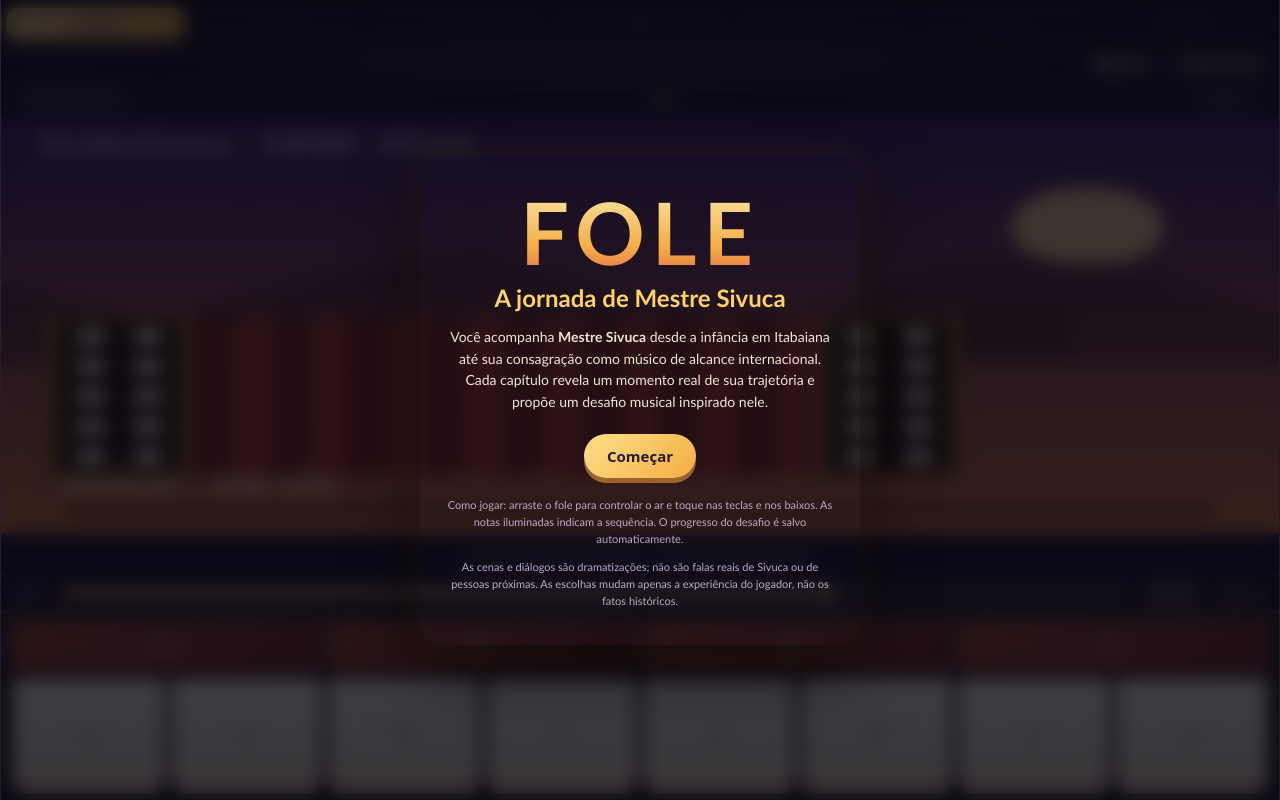
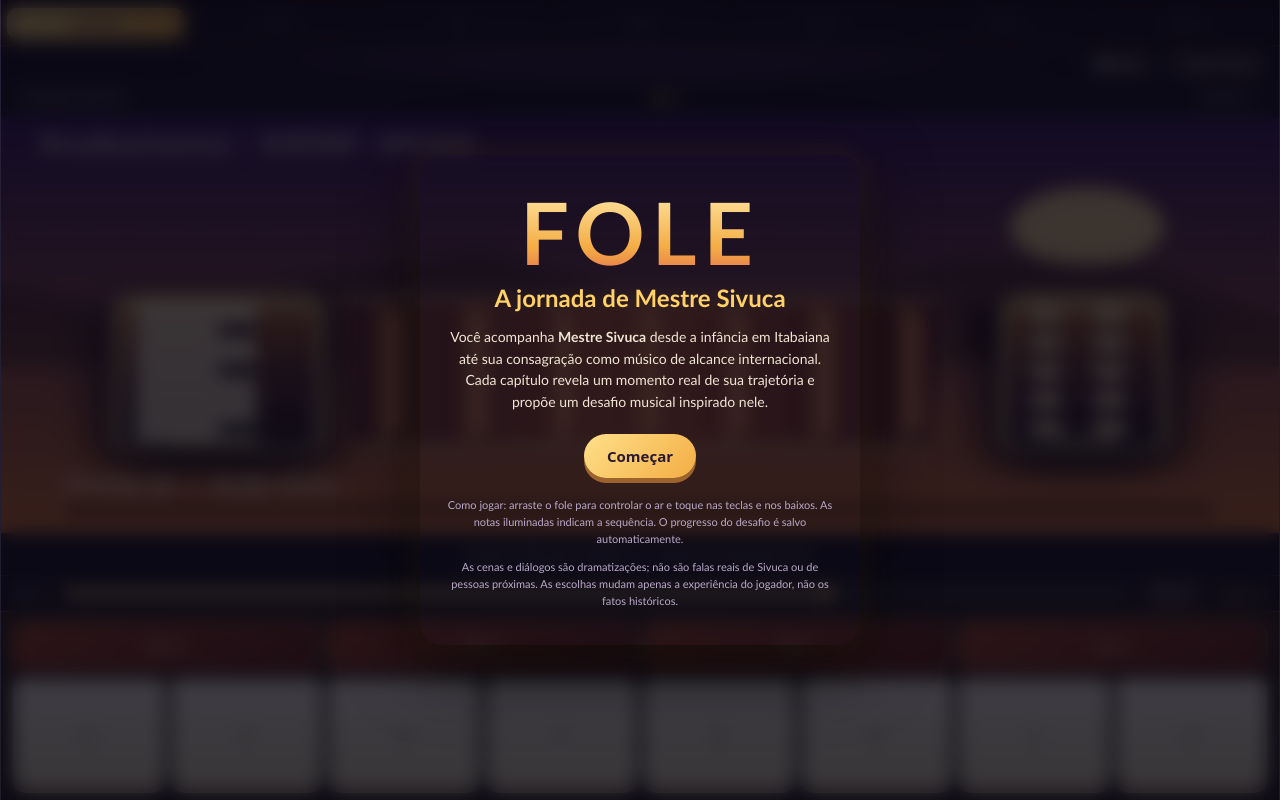
Before and after one commit to marcoslacerda0401-web/Sivuca-games, a plain HTML site: page index.html in a window 1280 px wide. Drawn offline with Linux system fonts and the light colour scheme; animation ran at ten frames a second.

Commit message:
Redesenha a sanfona com teclas, botões e fole detalhados

```diff
--- a/index.html
+++ b/index.html
@@ -329,7 +329,18 @@ if(l.ty==='seq'||l.ty==='run'){
 else if(l.ty=='swell'){const ok=held[l.k]&&pr>l.lo&&pr<l.hi;P.hold=Math.max(0,P.hold+(ok?dt:-dt*.7));if(P.hold>=l.need){P.score=1000;refreshHud();win()}else if(Math.floor(gt*2)!==Math.floor((gt-dt)*2))checkpoint();}
 else if(l.ty==='jam'){if(P.en>=100){P.score=(P.score||0)+500;refreshHud();win()}else if(Math.floor(gt*2)!==Math.floor((gt-dt)*2))checkpoint();}
 else if(Math.floor(gt*2)!==Math.floor((gt-dt)*2))checkpoint();}
-function box(a,b,w,h){x.fillStyle='#2b1409';x.fillRect(a,b,w,h);x.strokeStyle='#f4b942';x.lineWidth=2;x.strokeRect(a+2,b+2,w-4,h-4);x.fillStyle='#fff3dc';for(let r=0;r<5;r++)for(let c=0;c<2;c++){x.beginPath();x.arc(a+14+c*18,b+14+r*18,5,0,7);x.fill()}}
+function drawAccordion(){const left=34,right=312,top=105,bottom=202,midL=105,midR=295;const h=bottom-top;
+ const wood=x.createLinearGradient(0,top,0,bottom);wood.addColorStop(0,'#f4d28a');wood.addColorStop(.18,'#9c5838');wood.addColorStop(.55,'#542d35');wood.addColorStop(1,'#24182b');
+ x.save();x.shadowColor='#100817';x.shadowBlur=17;x.shadowOffsetY=8;
+ x.fillStyle='#241526';x.beginPath();x.roundRect(left,top,68,h,9);x.fill();x.fillStyle=wood;x.beginPath();x.roundRect(left+3,top+3,62,h-6,7);x.fill();
+ x.fillStyle='#241526';x.beginPath();x.roundRect(right,top,54,h,9);x.fill();x.fillStyle=wood;x.beginPath();x.roundRect(right+3,top+3,48,h-6,7);x.fill();x.restore();
+ const bell=x.createLinearGradient(midL,top,midR,top);bell.addColorStop(0,'#652b31');bell.addColorStop(.5,'#c35b3d');bell.addColorStop(1,'#642832');x.fillStyle=bell;x.beginPath();x.moveTo(midL,top+5);x.lineTo(midR,top+5);x.lineTo(midR-5,bottom-5);x.lineTo(midL+5,bottom-5);x.closePath();x.fill();
+ for(let k=0;k<=14;k++){const xx=midL+(midR-midL)*k/14,off=k%2?7:0;x.fillStyle=k%2?'#e18a58':'#7d3034';x.beginPath();x.moveTo(xx,top+7);x.lineTo(xx+off,top+14);x.lineTo(xx+off,bottom-14);x.lineTo(xx,bottom-7);x.closePath();x.fill();x.strokeStyle='#f8bb7a88';x.lineWidth=1;x.beginPath();x.moveTo(xx+1,top+10);x.lineTo(xx+1,bottom-10);x.stroke()}
+ x.strokeStyle='#f8d99a';x.lineWidth=2;x.beginPath();x.moveTo(midL,top+4);x.lineTo(midR,top+4);x.moveTo(midL+5,bottom-4);x.lineTo(midR-5,bottom-4);x.stroke();
+ x.fillStyle='#fff7df';for(let k=0;k<7;k++){const ky=top+8+k*12;x.beginPath();x.roundRect(left+8,ky,38,10,2);x.fill();x.fillStyle='#9c795d';x.fillRect(left+8,ky+9,38,1);x.fillStyle='#fff7df';if(k===1||k===3||k===6){x.fillStyle='#2b2432';x.beginPath();x.roundRect(left+34,ky,12,6,2);x.fill();x.fillStyle='#fff7df'}}
+ x.fillStyle='#fff0c9';for(let r=0;r<5;r++)for(let c=0;c<2;c++){x.beginPath();x.arc(right+15+c*20,top+14+r*17,5.3,0,Math.PI*2);x.fill();x.fillStyle='#9e6a4d';x.beginPath();x.arc(right+15+c*20,top+14+r*17,2,0,Math.PI*2);x.fill();x.fillStyle='#fff0c9'}
+ x.strokeStyle='#f6d58e';x.lineWidth=2;x.beginPath();x.roundRect(left+2,top+2,64,h-4,7);x.stroke();x.beginPath();x.roundRect(right+2,top+2,50,h-4,7);x.stroke();
+ x.fillStyle='#f9dca0';x.font='bold 7px Georgia';x.textAlign='center';x.fillText('SIVUCA',left+34,bottom-5);x.fillText('FOLE',right+27,bottom-5)}
 function sky(i){x.beginPath();x.moveTo(0,150);
 if(i==0){for(let k=0;k<=8;k++)x.lineTo(k*50,100+Math.sin(k*1.7)*22);x.lineTo(W,150);x.fill();[[40,118],[150,126],[300,112]].forEach(h=>x.fillRect(h[0],h[1],34,30))}
 else if(i==1){x.lineTo(0,150);x.fill();for(let k=0;k<5;k++){x.beginPath();x.arc(40+k*80,150,34,Math.PI,0);x.lineTo(74+k*80,150);x.fill()}x.fillRect(0,112,W,10)}
@@ -338,9 +349,7 @@ else if(i==3){x.lineTo(0,150);x.fill();x.beginPath();x.moveTo(150,150);x.lineTo(
 else{x.lineTo(0,150);x.fill();[[10,90],[60,60],[110,100],[170,40],[230,80],[290,55],[345,95]].forEach(b=>x.fillRect(b[0],b[1],40,150-b[1]))}}
 function draw(dt){const i=P.i||0,l=LV[i],c=l.col,g=x.createLinearGradient(0,0,0,H);g.addColorStop(0,c[0]);g.addColorStop(1,c[1]);x.fillStyle=g;x.fillRect(0,0,W,H);
 x.fillStyle='rgba(255,230,160,.9)';x.beginPath();x.arc(340,64+Math.sin(gt)*3,24,0,7);x.fill();x.fillStyle='rgba(0,0,0,.28)';sky(i);
-const L=110+bx*170,xl=14,xr=xl+46+L,y0=118,h=100;box(xl,y0,46,h);
-for(let k=0;k<16;k++){const a=xl+46+L/16*k,b=a+L/16,o=k%2?4:0;x.fillStyle=k%2?'#b23a2c':'#7d2318';x.beginPath();x.moveTo(a,y0+o);x.lineTo(b,y0+4-o);x.lineTo(b,y0+h-4+o);x.lineTo(a,y0+h-o);x.fill()}
-box(xr,y0,46,h);
+drawAccordion();
 x.fillStyle='rgba(0,0,0,.4)';x.fillRect(20,232,360,8);x.fillStyle=pr>.12?'#ffd45e':'#8a6d3b';x.fillRect(20,232,360*pr,8);
 if(l.ty=='swell'){x.fillStyle='rgba(60,220,120,.45)';x.fillRect(20+360*l.lo,228,360*(l.hi-l.lo),16)}
 x.font='600 13px Fraunces,Georgia,serif';x.fillStyle='#fff3dc';x.textAlign='left';x.fillText(l.c+' · '+l.y,12,20);x.fillText('FOLE · AR '+Math.round(pr*100)+'%',20,226);
```
